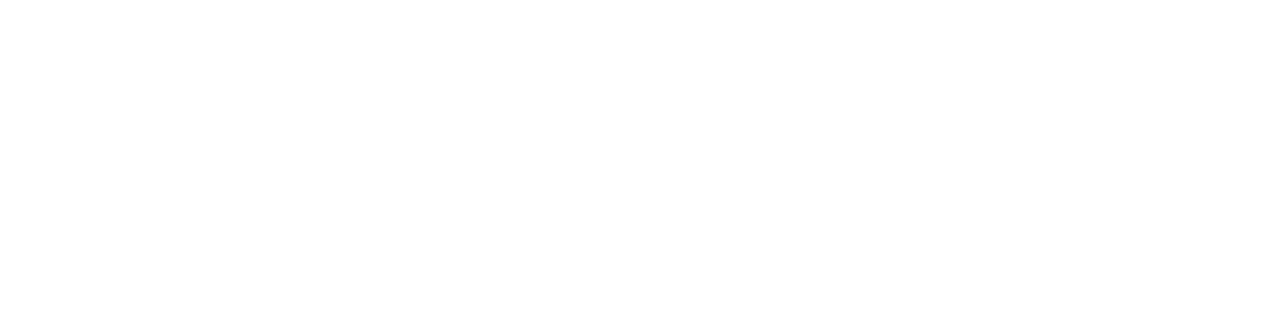
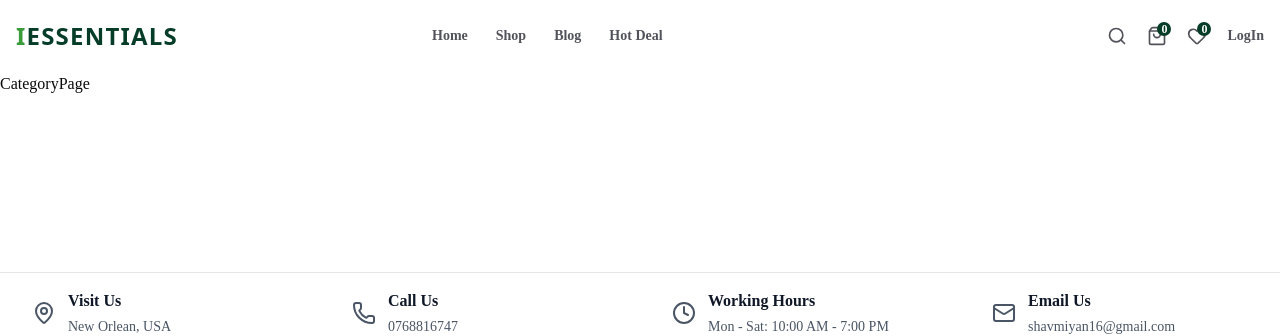
Before and after one commit to ShavmiyanV/iEssentials, a Next.js app: page /category/1 in a window 1280 px wide. Before the commit this address had no page. Shown: the top 336 px of the page. Built offline with nearby package versions, Linux system fonts and the light colour scheme; no server answers.

Commit message:
Add CategoryPage component for category route
Introduces a new CategoryPage React component at the dynamic category/[slug] route. This serves as a placeholder for category-specific content.

```diff
--- /dev/null
+++ b/app/(client)/category/[slug]/page.tsx
@@ -0,0 +1,9 @@
+import React from 'react'
+
+const CategoryPage = () => {
+  return (
+    <div>CategoryPage</div>
+  )
+}
+
+export default CategoryPage
```
